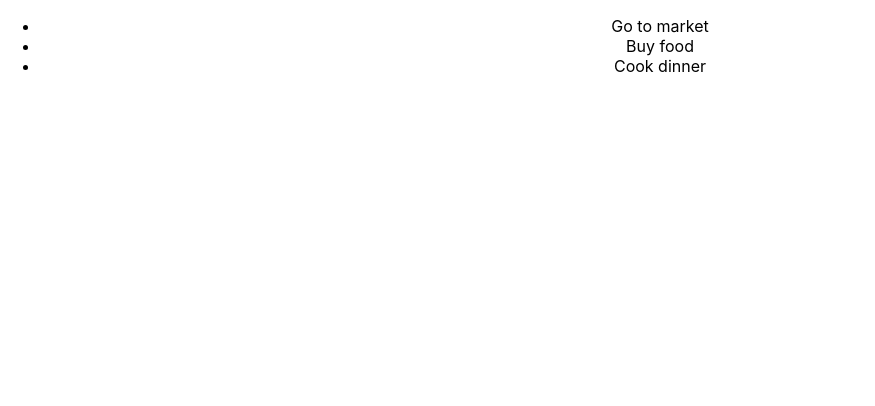
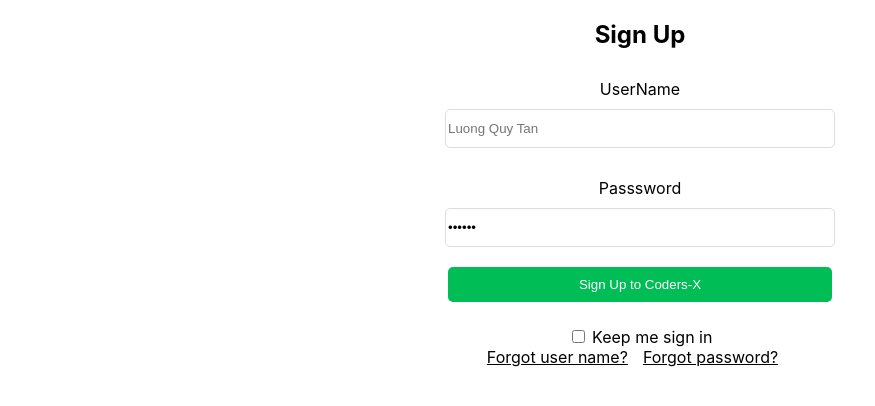
Before and after one commit to tamago1509/reactTask, a React (Create React App) app in the folder react-todo-list/: page / in a window 1280 px wide. Shown: the top 406 px of the page, without its empty margins (0-875 px from the left). Built offline with nearby package versions, Linux system fonts and the light colour scheme.

Commit message:
create loginForm with two components

```diff
--- a/react-todo-list/src/App.js
+++ b/react-todo-list/src/App.js
@@ -1,15 +1,13 @@
 import React from 'react';
-import logo from './logo.svg';
+import Header from './components/Header';
+import FormLogin from './components/FormLogin';
 import './App.css';
 
 function App() {
   return (
     <div className="App">
-      <ul>
-        <li>Go to market</li>
-        <li>Buy food</li>
-        <li>Cook dinner</li>
-      </ul>
+     <Header />
+     <FormLogin/>
     </div>
   );
 }
--- /dev/null
+++ b/react-todo-list/src/components/FormLogin.css
@@ -0,0 +1,32 @@
+
+.form label{
+    text-align: left;
+
+
+}
+.form .input{
+    border: 1px solid #ddd;
+    border-radius: 5px;
+    height: 35px;
+    width: 30%;
+    margin-bottom: 20px;
+
+}
+.form button{
+    background-color: #00bd56;
+    border: 0;
+    border-radius: 5px;
+    height: 35px;
+    color: #fff;
+    width: 30%;
+    margin-bottom: 25px;
+}
+.form a{
+    color: #000;
+    margin-right: 15px;
+}
+.form .label{
+    display: inline-block;
+    margin: 10px;
+
+}
--- /dev/null
+++ b/react-todo-list/src/components/FormLogin.js
@@ -0,0 +1,22 @@
+import React from "react";
+import './FormLogin.css';
+
+const FormLogin = ()=>{
+    return (
+        <div>
+            <form class="form">
+                <label for="name" class="label">UserName</label><br/>
+                <input type="text" placeholder="Luong Quy Tan" name = "userName" class="input"/><br/>
+                <label for="password" class="label">Passsword</label><br/>
+                <input type="password" name = "password" class="input" value="123456"/><br/>
+                <button>Sign Up to Coders-X</button><br/>
+                <input type="checkbox"  name="keepSignIn" value="check"/>
+                <label for="keepSignIn"> Keep me sign in</label><br/>
+                <a href="#">Forgot user name?</a>
+                <a href="#">Forgot password?</a><br/>
+            </form>
+        </div>
+
+    )
+}
+export default FormLogin;
--- /dev/null
+++ b/react-todo-list/src/components/Header.js
@@ -0,0 +1,11 @@
+import React from 'react';
+
+const Header = ()=>{
+    return (
+        <div className="header">
+            <h2>Sign Up</h2>
+        </div>
+    )
+
+}
+export default Header;
```
